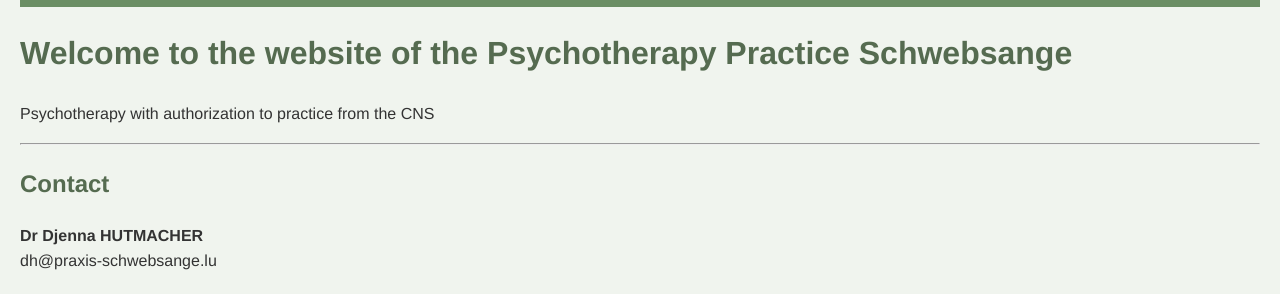
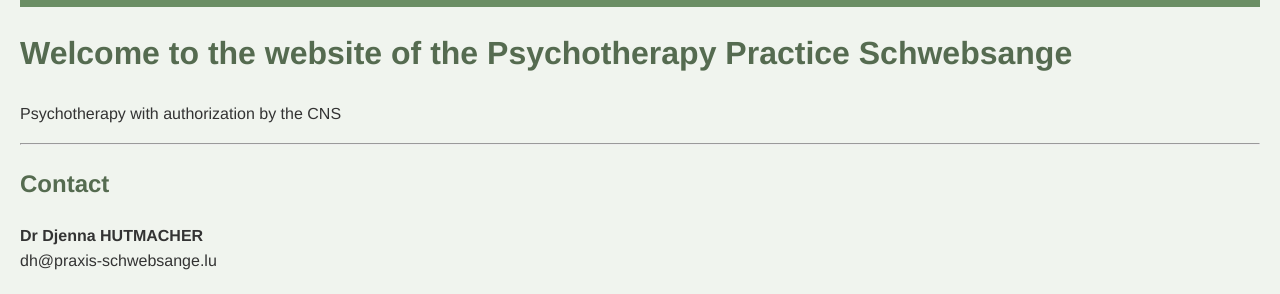
Before and after one commit to bjoernbrightside/praxis-schwebsange, a Jekyll site: the page built from en/index.md, in a window 1280 px wide. Shown: the part 142-436 px from the top of the page. Built offline with Jekyll 4.4.1, drawn with Linux system fonts in a browser that asks for light colours.

Commit message:
Update index.md

```diff
--- a/en/index.md
+++ b/en/index.md
@@ -8,7 +8,7 @@ layout: default
 
 # Welcome to the website of the Psychotherapy Practice Schwebsange
 
-Psychotherapy with authorization to practice from the CNS
+Psychotherapy with authorization by the CNS
 
 ---
 
```
